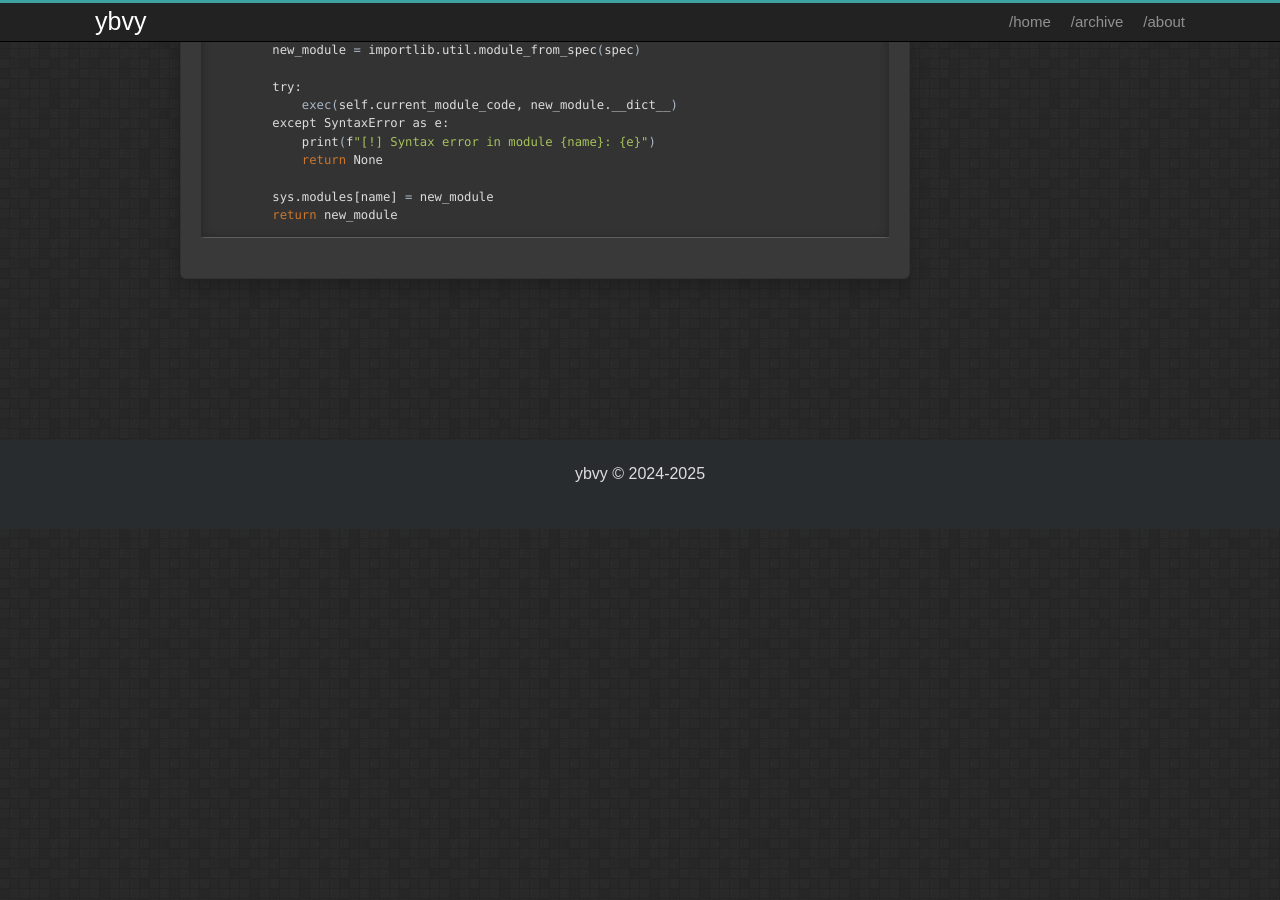
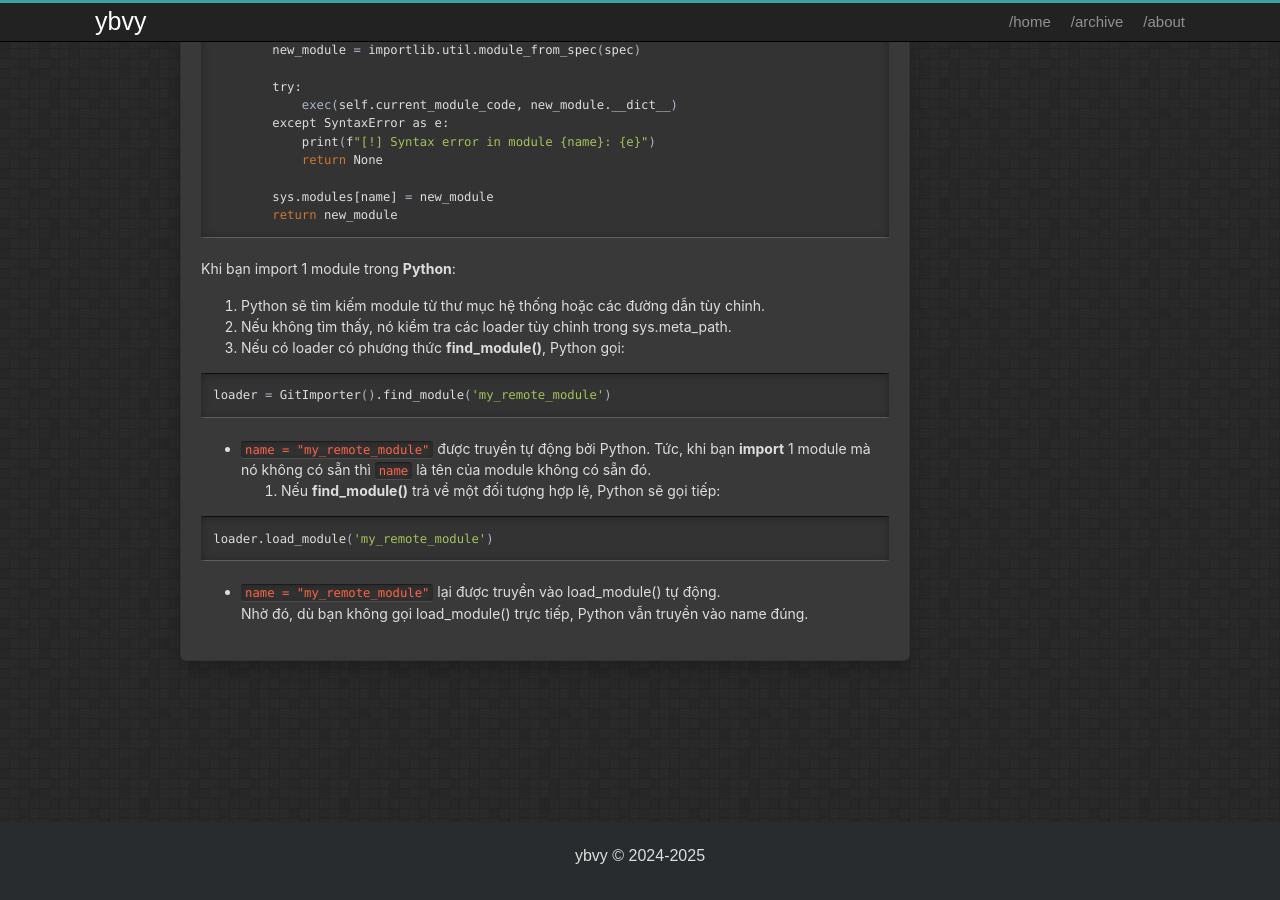
Before and after one commit to ybvy/ybvy.github.io, a Jekyll site: the page built from _posts/2025-03-21-trojan-with-github.md, in a window 1280 px wide and 900 px high, scrolled down 4832 px. Built offline with Jekyll 4.4.1, drawn with Linux system fonts in a browser that asks for light colours; comment, search, counter and statistics services are not loaded; before the commit the page ends 5361 px from its top, so only the background shows below that.

Commit message:
add post trojan

```diff
--- a/_posts/2025-03-21-trojan-with-github.md
+++ b/_posts/2025-03-21-trojan-with-github.md
@@ -272,6 +272,21 @@ class GitImporter:
         return new_module
 {% endhighlight %}
 
+Khi bạn import 1 module trong **Python**:
+1. Python sẽ tìm kiếm module từ thư mục hệ thống hoặc các đường dẫn tùy chỉnh.
+2. Nếu không tìm thấy, nó kiểm tra các loader tùy chỉnh trong sys.meta_path.
+3. Nếu có loader có phương thức **find_module()**, Python gọi:
+{% highlight bash %}
+loader = GitImporter().find_module('my_remote_module')
+{% endhighlight %}
+* `name = "my_remote_module"` được truyền tự động bởi Python. Tức, khi bạn **import** 1 module mà nó không có sẵn thì `name` là tên của module không có sẵn đó.
+4. Nếu **find_module()** trả về một đối tượng hợp lệ, Python sẽ gọi tiếp:
+{% highlight bash %}
+loader.load_module('my_remote_module')
+{% endhighlight %}
+* `name = "my_remote_module"` lại được truyền vào load_module() tự động.
+Nhờ đó, dù bạn không gọi load_module() trực tiếp, Python vẫn truyền vào name đúng.
+
 <script src="https://giscus.app/client.js"
         data-repo="ybvy/ybvy.github.io"
         data-repo-id="R_kgDONiHcVw"
```
